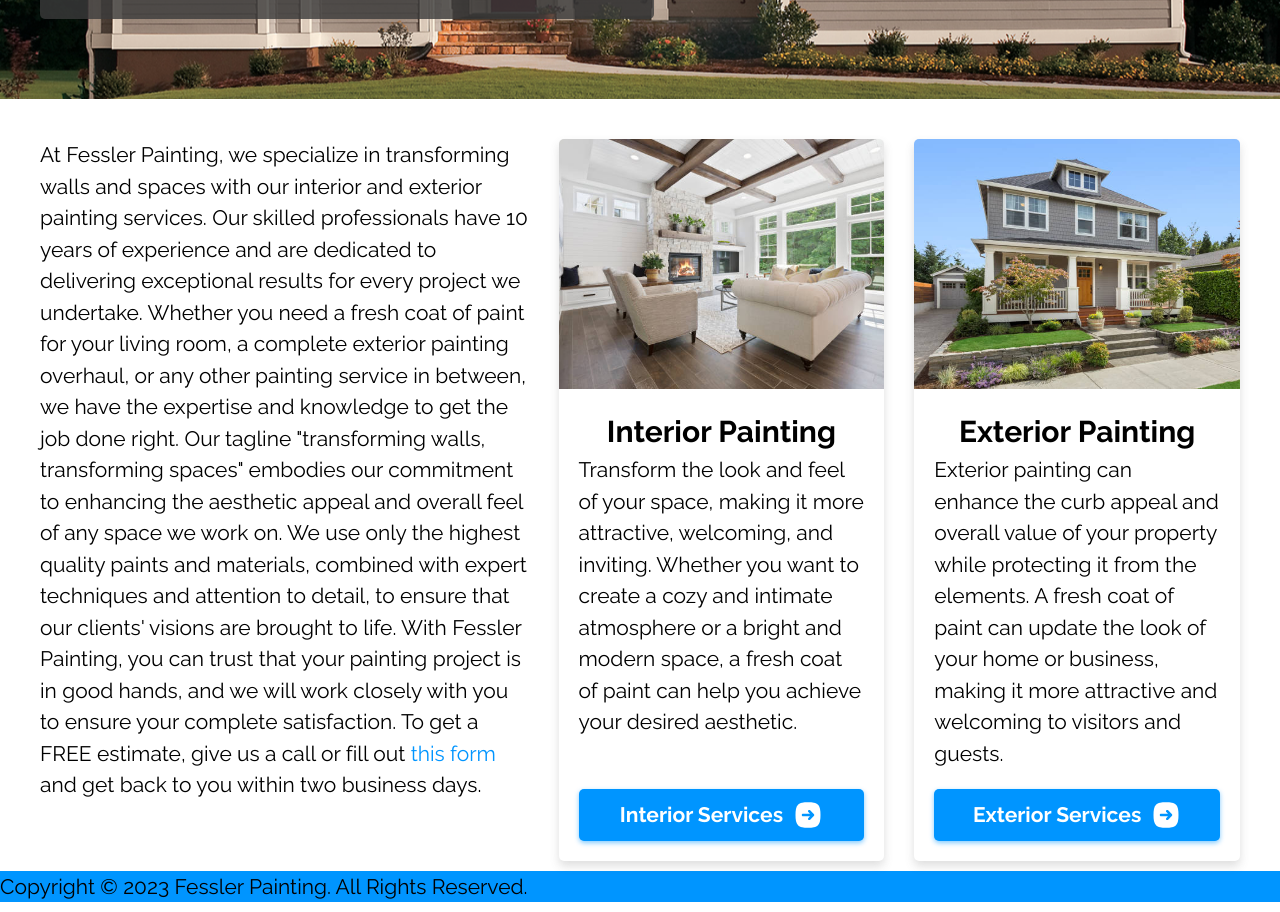
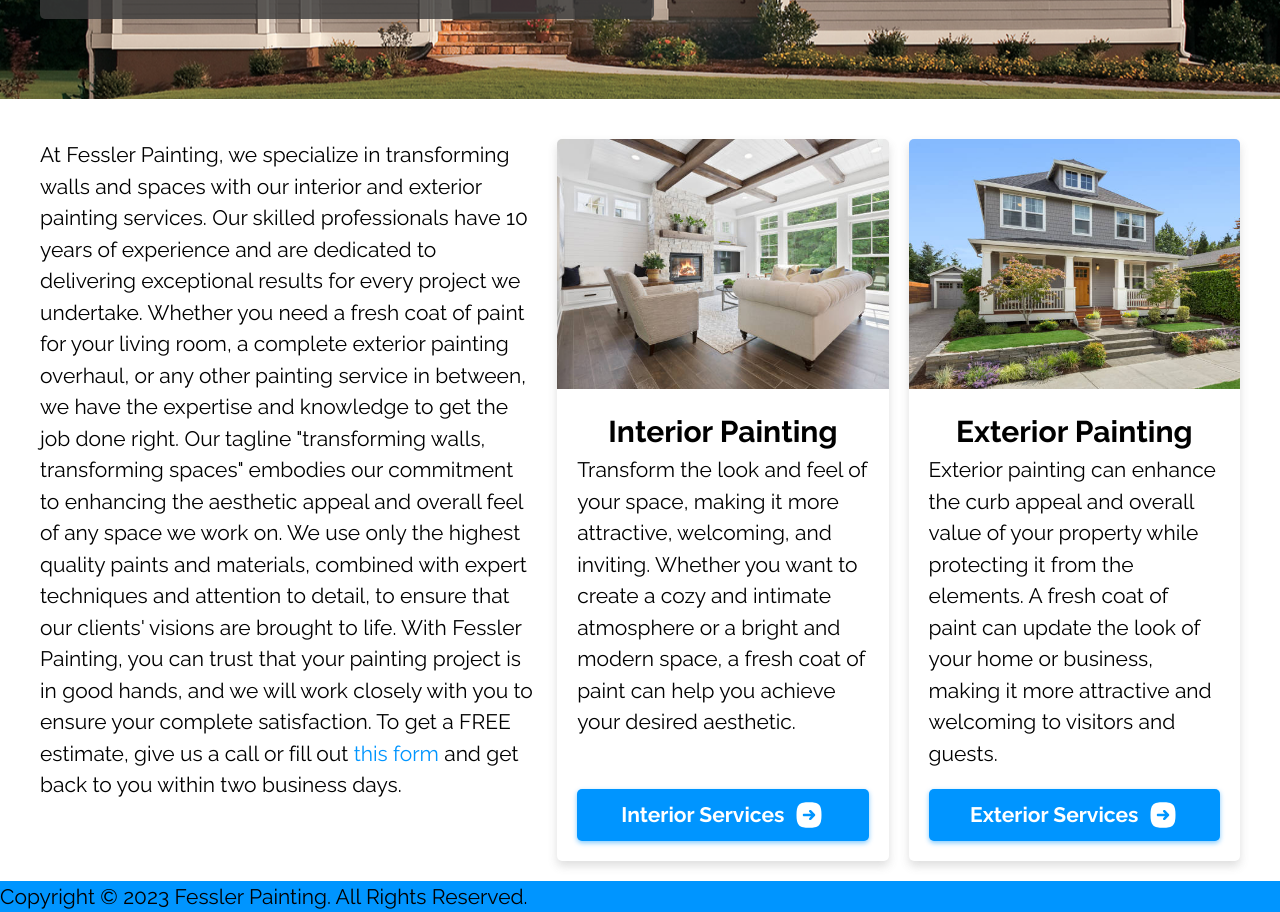
Before and after one commit to Afessler1998/fessler-painting, a Next.js app: page / in a window 1280 px wide. Shown: the part 600-1512 px from the top of the page. Built offline with nearby package versions, Linux system fonts and the light colour scheme.

Commit message:
homepage spacing adjustments

```diff
--- a/src/styles/home.module.css
+++ b/src/styles/home.module.css
@@ -68,8 +68,8 @@
     display: grid;
     grid-template-columns: 3fr 2fr 2fr;
     grid-template-areas: "main-paragraph service-section-1 service-section-2";
-    gap: 3rem;
-    padding: 0 4rem 1rem 4rem;
+    gap: 2rem;
+    padding: 0 4rem 2rem 4rem;
 }
 
 .mainParagraph {
```
